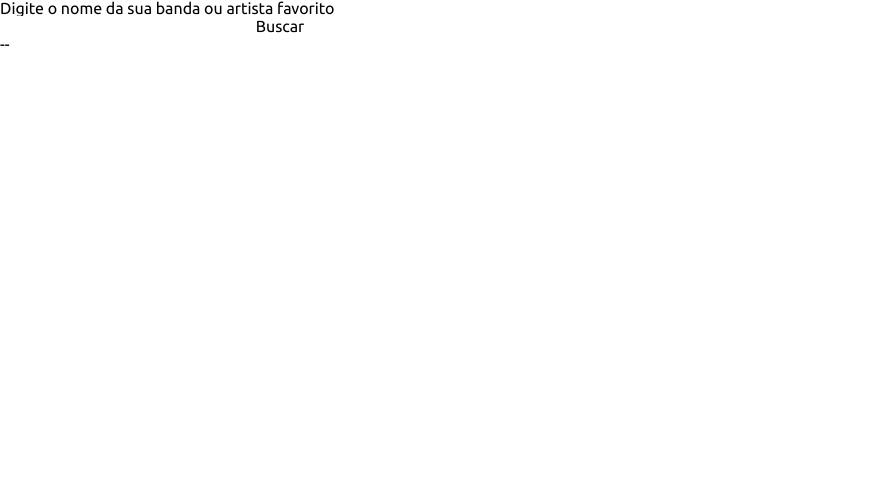
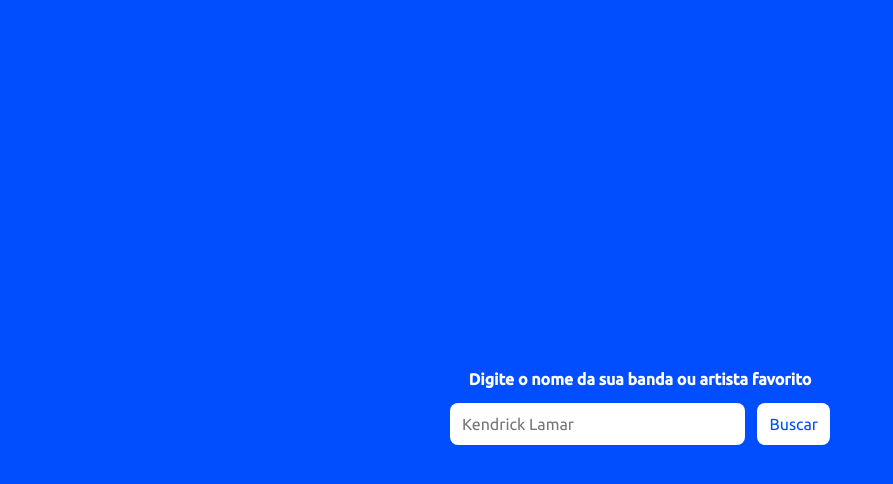
Before and after one commit to julio-cesar96/listadebandas, a plain HTML site: page index.html in a window 1280 px wide. Shown: the whole page, without its empty margins (0-893 px from the left). Drawn offline with Linux system fonts and the light colour scheme.

Commit message:
Adicionando estilo na pagina

```diff
--- a/assets/css/style.css
+++ b/assets/css/style.css
@@ -1,3 +1,73 @@
+* {
+    box-sizing: border-box;
+}
+
 body {
+    background-color: #004eff;
     font-family: 'Ubuntu', sans-serif;
 }
+
+main {
+    min-height: 100vh;
+    display: flex;
+    justify-content: center;
+    align-items: center;
+    flex-direction: column;
+
+}
+
+h1 {
+    color: #ffffff;
+    margin: 1rem 0;
+    font-weight: 600;
+}
+
+.search {
+    display: flex;
+    width: 380px;
+}
+
+.search #search__title {
+    flex: 1;
+    padding: 0.75rem;
+    font-size: 1rem;
+    border-radius: 0.5rem;
+    border: 0;
+}
+
+.search .search__button {
+    padding: 0.75rem;
+    font-size: 1rem;
+    border: 0;
+    background-color: #ffffff;
+    color: #004eff;
+    border-radius: 0.5rem;
+    border: 0.5rem;
+    margin-left: 0.75rem;
+    cursor: pointer;
+}
+
+
+.search .search__button:hover {
+    background-color: #5aac44;
+    color: #fff;
+    font-weight: 600;
+}
+
+.result {
+    width: 380px;
+    display: none;
+    border: 0.063rem solid #ffffff;
+    margin-top: 1.5rem;
+    border-radius: 0.5rem;
+    background-color: rgba(0, 0, 0, 0.2);
+}
+
+.result .result__title {
+    width: 100%;
+    color: #ffffff;
+    font-size: 1.5rem;
+    font-weight: bold;
+    text-align: center;
+    padding: 1rem;
+}
--- a/index.html
+++ b/index.html
@@ -17,18 +17,15 @@
 </head>
 <body>
     <main>
-        <section>
-            <h1>Digite o nome da sua banda ou artista favorito</h1>
-            <form class="search">
-                <input type="search" id="search__title">
-                <button class="search__button">Buscar</button>
-            </form>
-        </section>
+        <h1>Digite o nome da sua banda ou artista favorito</h1>
+        <form class="search">
+            <input type="search" id="search__title" placeholder="Kendrick Lamar">
+            <button class="search__button">Buscar</button>
+        </form>
 
         <section class="result">
             <article class="result__title">--</article>
         </section>
-
     </main>
 
 
```
